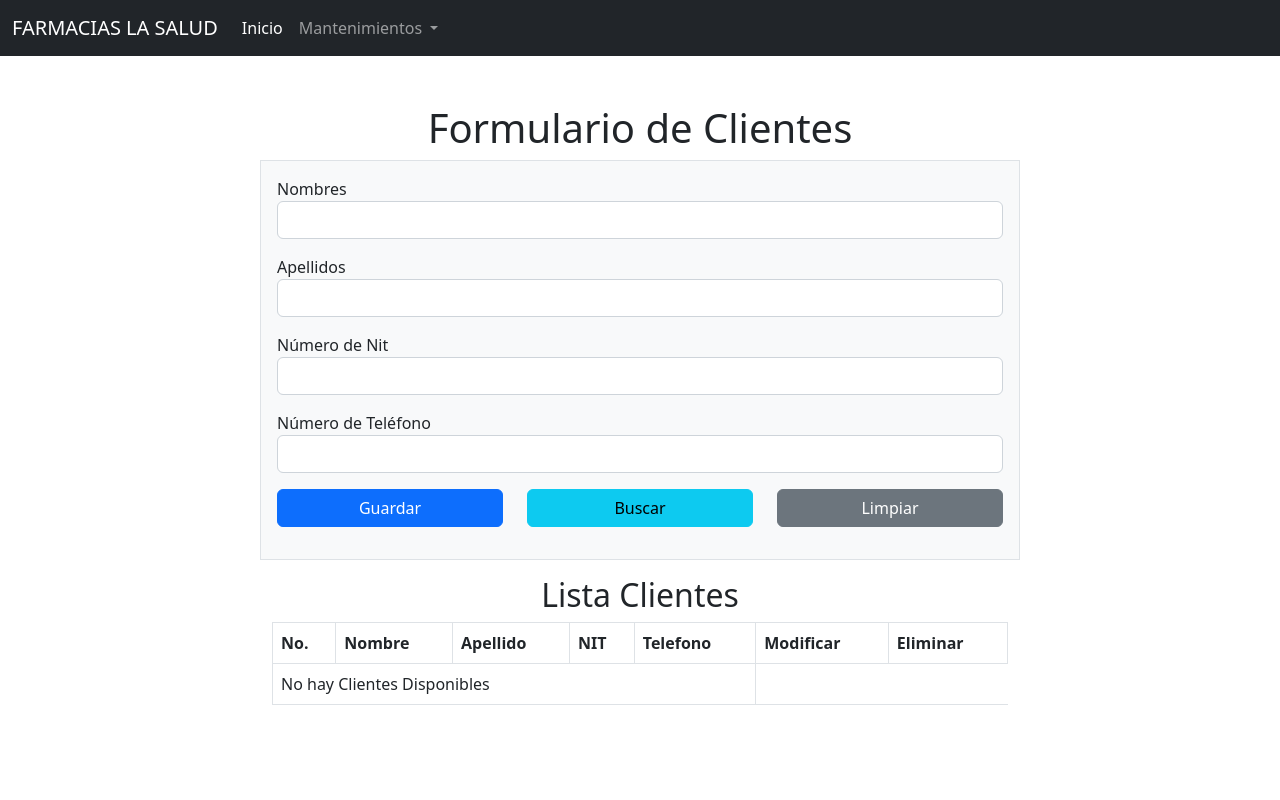
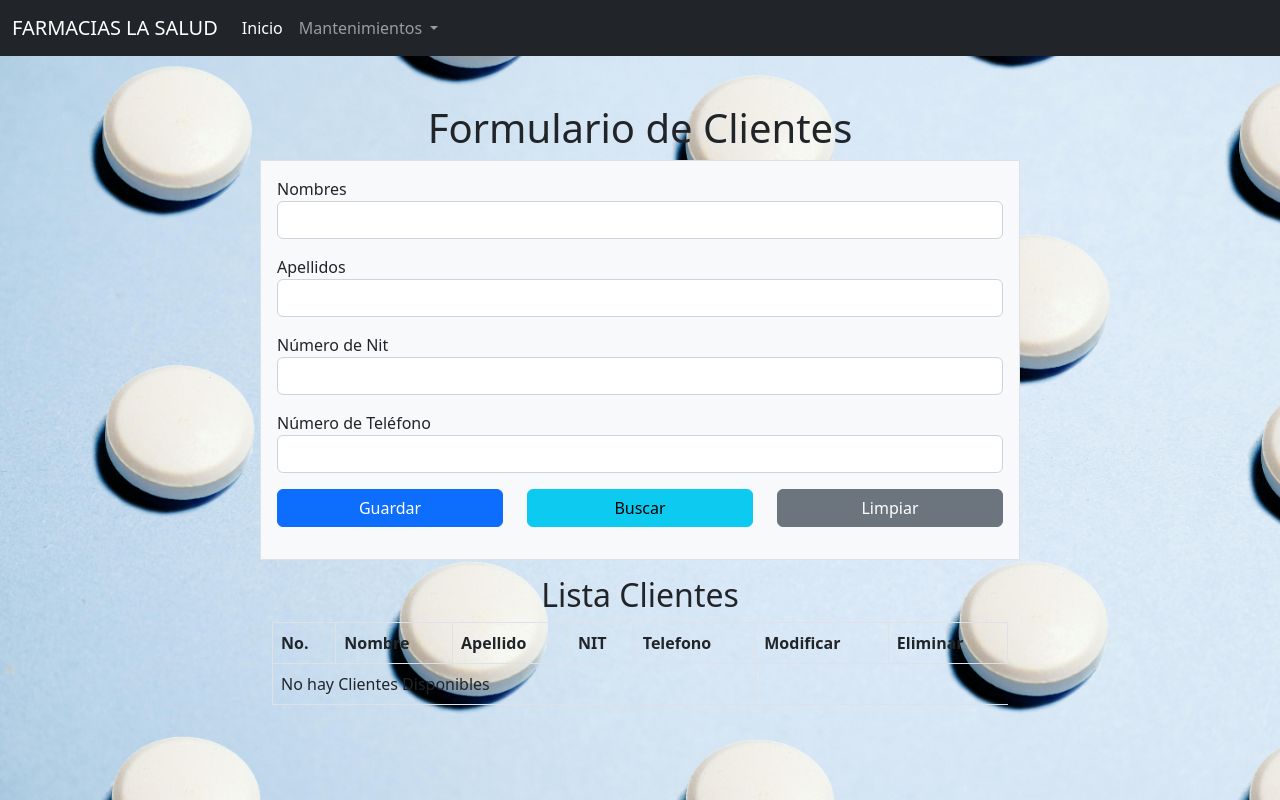
Before and after one commit to lucasartal56/farmacia, a PHP site: page /views/clientes/index.php in a window 1280 px wide. Run offline with PHP 8.4, Linux system fonts and the light colour scheme; data that the repository does not hold is empty; some libraries are stand-ins or nearby versions.

Commit message:
commit changes

```diff
--- a/includes/header.php
+++ b/includes/header.php
@@ -7,6 +7,7 @@
     <meta name="viewport" content="width=device-width, initial-scale=1.0">
     <link href="https://cdn.jsdelivr.net/npm/bootstrap@5.2.3/dist/css/bootstrap.min.css" rel="stylesheet" integrity="sha384-rbsA2VBKQhggwzxH7pPCaAqO46MgnOM80zW1RWuH61DGLwZJEdK2Kadq2F9CUG65" crossorigin="anonymous">
     <link rel="stylesheet" href="farmacia/src/css/styles.css">
+    <link rel="stylesheet" href="../../../farmacia/src/css/style.css">
     <title>Farmacias La Salud</title>
 </head>
 
--- a/src/css/style.css
+++ b/src/css/style.css
@@ -0,0 +1,5 @@
+body{
+    background-image: url(../images/fondo2.jpg);
+    background-size: cover;
+    background-repeat: no-repeat;
+}
```
Also changed, not shown: src/images/fondo1.jpg (added), src/images/fondo2.jpg (added).
